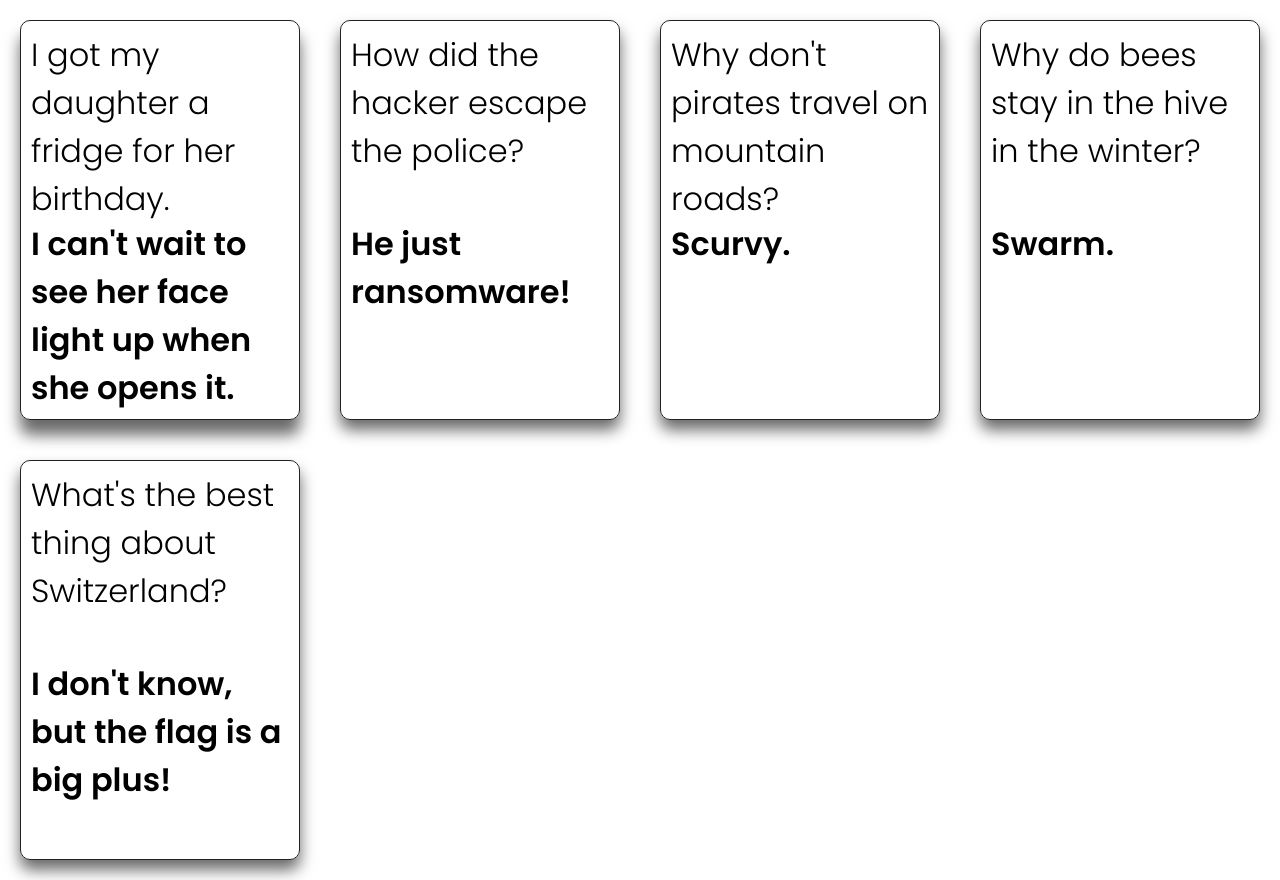
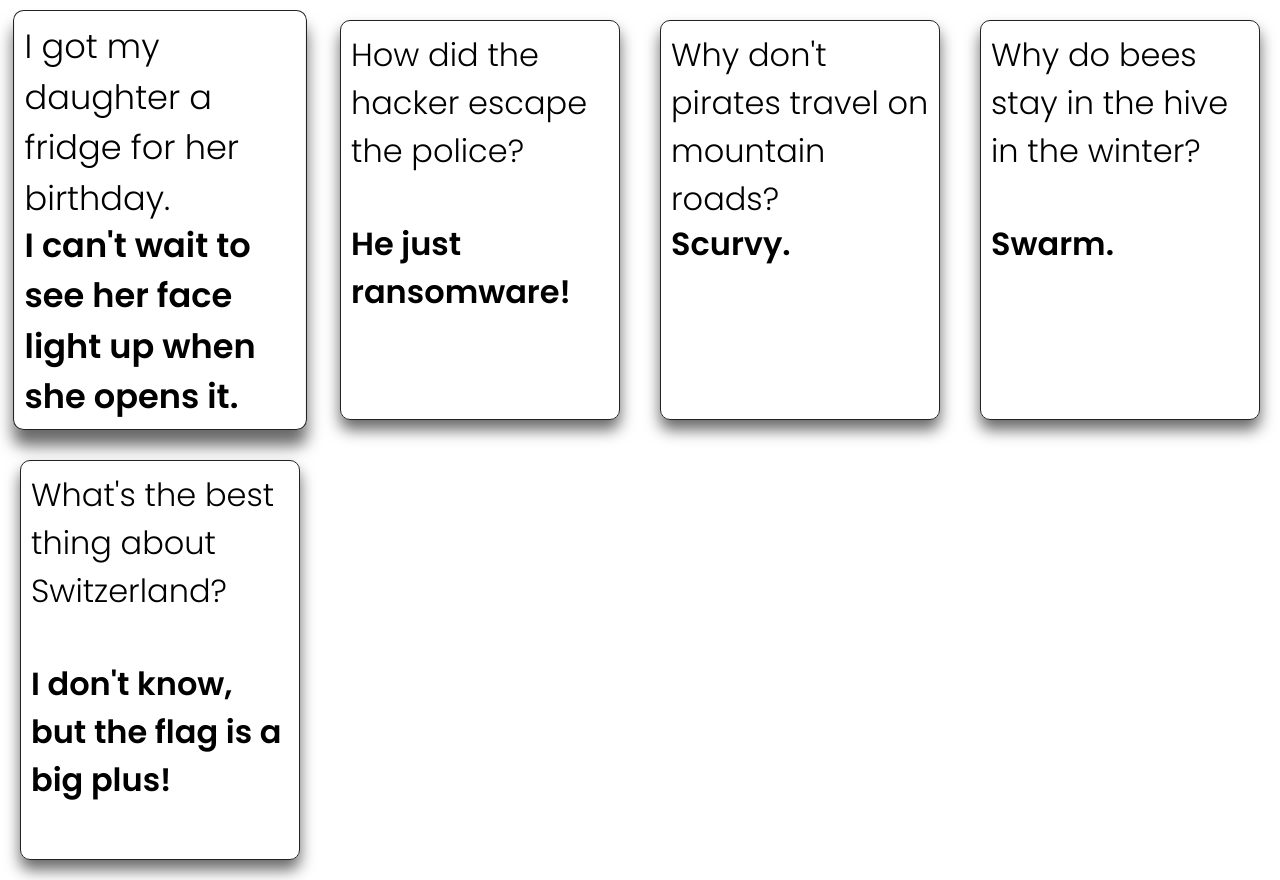
Before and after one commit to crisxchan/jokes-react-props, a React (Vite) app: page / in a window 1280 px wide. In both pictures the pointer is over the element 160 px from the left and 220 px from the top of the page. Built offline with nearby package versions, Linux system fonts and the light colour scheme.

Commit message:
Add scale for immersive effect

```diff
--- a/src/component/joke.css
+++ b/src/component/joke.css
@@ -12,6 +12,7 @@
 
 #joke:hover {
     box-shadow: 0px 15px 15px #6A6A6A;
+    transform: scale(1.05);
 }
 
 #setup {
```
